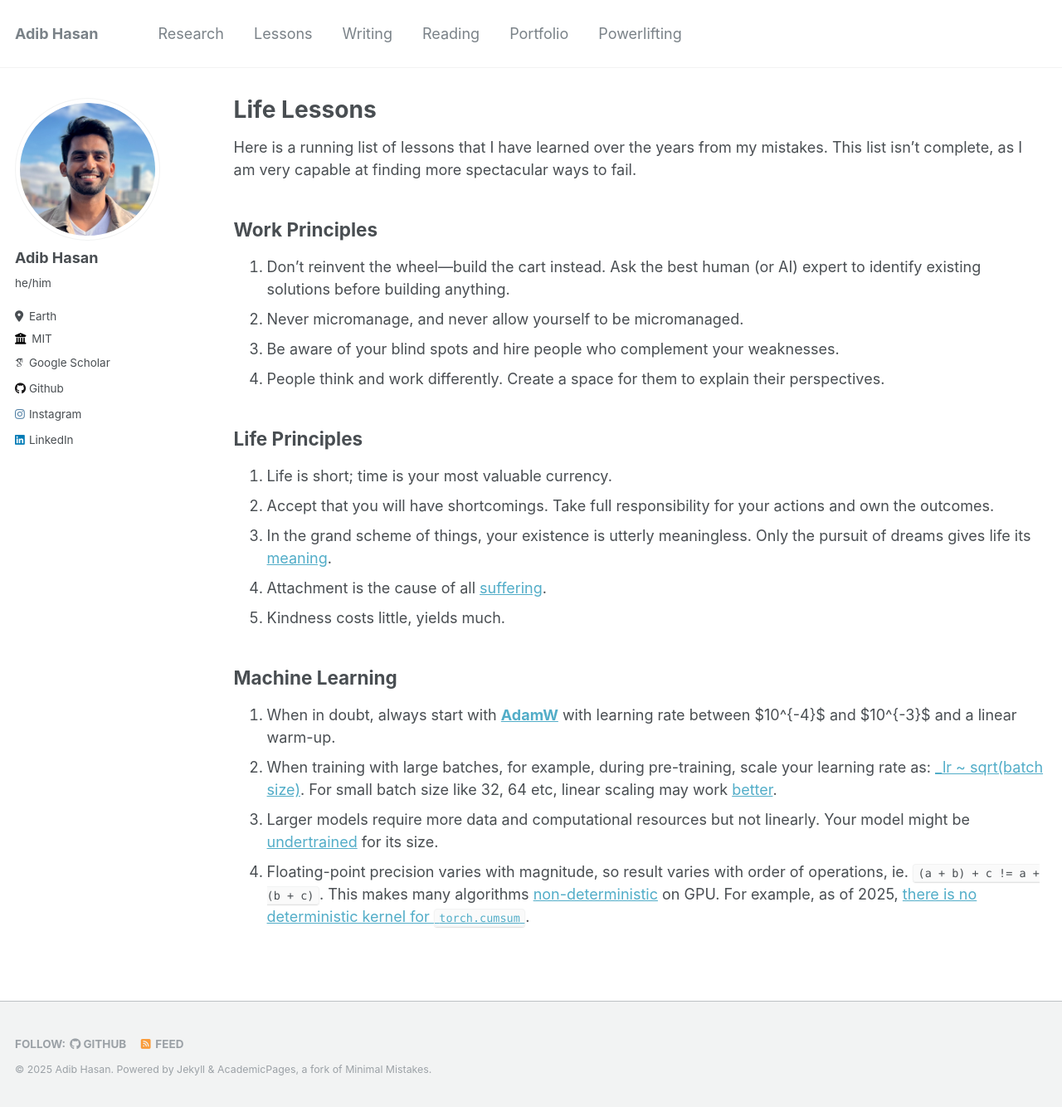
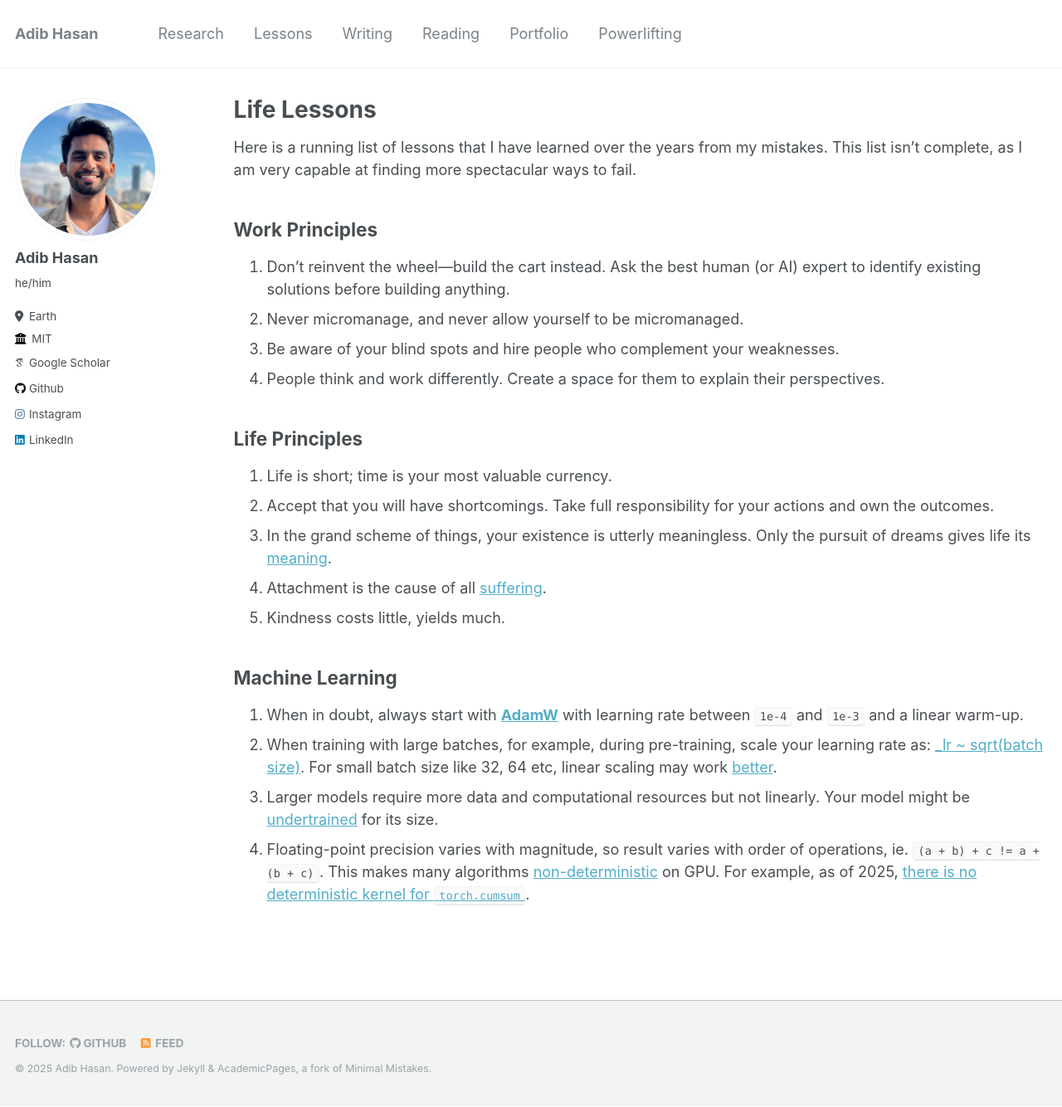
Before and after one commit to Neehan/neehan.github.io, a Jekyll site: the page built from _pages/lessons.md, in a window 1280 px wide and 1334 px high. Shown: the whole window at 83% size. Built offline with Jekyll 4.4.1, drawn with Linux system fonts in a browser that asks for light colours; some web fonts are replaced.

Commit message:
Update lessons.md

```diff
--- a/_pages/lessons.md
+++ b/_pages/lessons.md
@@ -23,7 +23,7 @@ Here is a running list of lessons that I have learned over the years from my mis
 5. Kindness costs little, yields much.
 
 ## Machine Learning
-1. When in doubt, always start with **[AdamW](https://docs.pytorch.org/docs/stable/generated/torch.optim.AdamW.html)** with learning rate between $10^{-4}$ and $10^{-3}$ and a linear warm-up.
+1. When in doubt, always start with **[AdamW](https://docs.pytorch.org/docs/stable/generated/torch.optim.AdamW.html)** with learning rate between `1e-4` and `1e-3` and a linear warm-up.
 2. When training with large batches, for example, during pre-training, scale your learning rate as: [_lr ~ sqrt(batch size)](https://arxiv.org/pdf/1705.08741). For small batch size like 32, 64 etc, linear scaling may work [better](https://arxiv.org/pdf/1404.5997).
 3. Larger models require more data and computational resources but not linearly. Your model might be [undertrained](https://arxiv.org/pdf/2001.08361) for its size.
 4. Floating-point precision varies with magnitude, so result varies with order of operations, ie. `(a + b) + c != a + (b + c)`. This makes many algorithms [non-deterministic](https://thinkingmachines.ai/blog/defeating-nondeterminism-in-llm-inference/) on GPU. For example, as of 2025, [there is no deterministic kernel for `torch.cumsum`](https://github.com/pytorch/pytorch/issues/89492).
```
